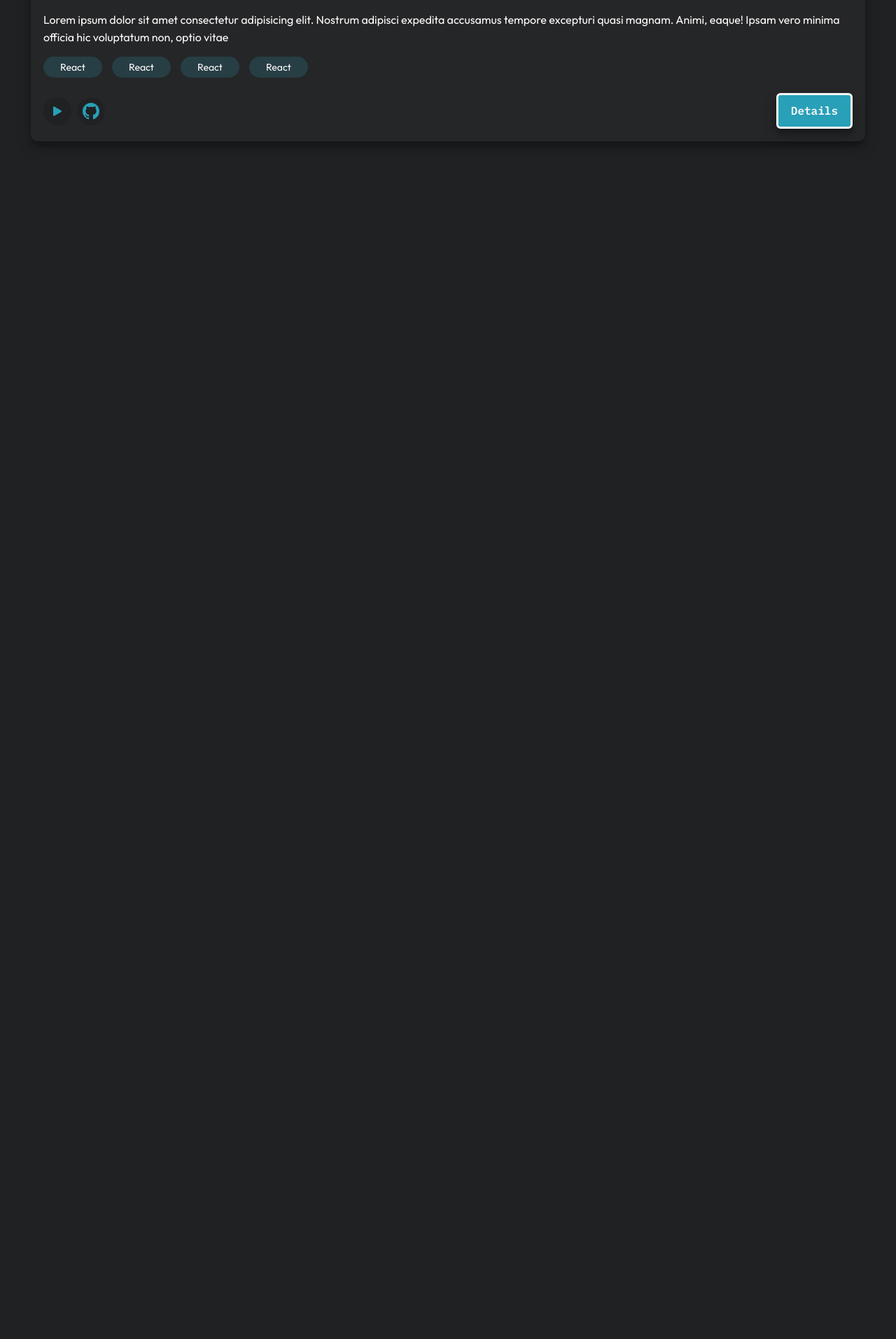
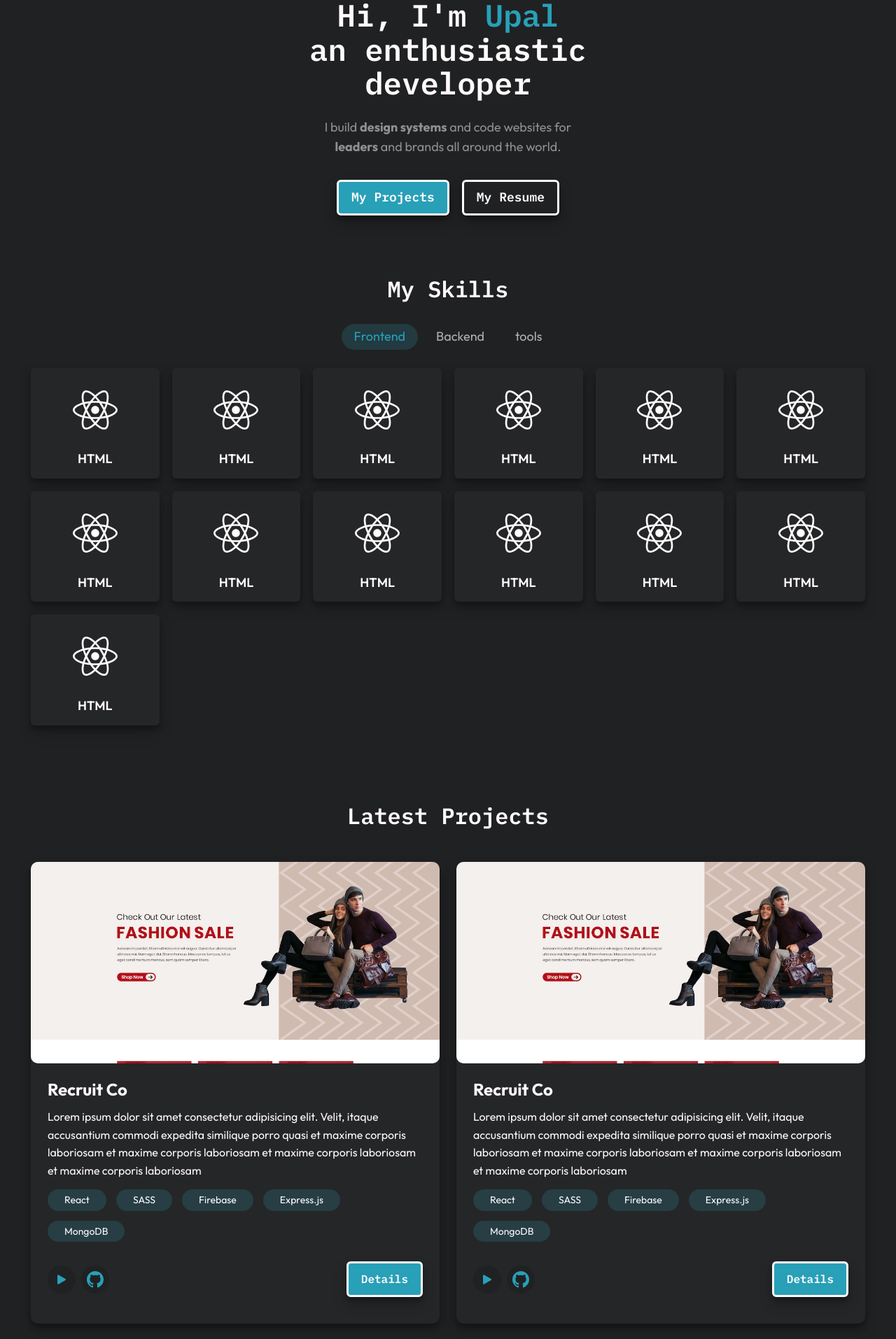
Before and after one commit to UpalBarua/my-portfolio, a Next.js app: page / in a window 1280 px wide. Shown: the part 386-2300 px from the top of the page at 70% size. Before the commit the page ends 800 px from the top, so only its background shows below. Built offline with nearby package versions, Linux system fonts and the light colour scheme.

Commit message:
added ProjectCard and refactored latest projects section

```diff
--- /dev/null
+++ b/components/Footer/Footer.tsx
@@ -0,0 +1,5 @@
+import styles from './Footer.module.scss';
+
+export const Footer = () => {
+  return <div>Footer</div>;
+};
--- a/components/LatestProjects/LatestProjects.module.scss
+++ b/components/LatestProjects/LatestProjects.module.scss
@@ -1,62 +1,22 @@
+@use '../../styles/mixins' as *;
+
 .LatestProjects {
+  display: grid;
+  place-items: center;
   padding-block: var(--spacing-800);
-}
 
-.ProjectCard {
-  background-color: var(--color-dark-400);
-  border-radius: 10px;
-  box-shadow: var(--box-shadow);
-
-  .Image {
-    height: 14rem;
-    width: 100%;
-    object-fit: cover;
-    object-position: center;
-    border-radius: 10px;
+  > button {
+    margin-top: var(--spacing-700);
   }
 
-  .Body {
+  .Grid {
     display: grid;
-    gap: var(--spacing-300);
-    padding: var(--spacing-400);
-  }
+    grid-template-columns: 1fr;
+    gap: var(--spacing-500);
+    padding-block: var(--spacing-500);
 
-  .Title {
-    font-size: var(--fs-600);
-    font-weight: var(--fw-bold);
-  }
-
-  .TechStack {
-    display: flex;
-    flex-wrap: wrap;
-    gap: var(--spacing-300);
-
-    > span {
-      padding: var(--spacing-100) var(--spacing-500);
-      border-radius: 100vmin;
-      font-size: var(--fs-300);
-      background-color: hsla(190, 64%, 44%, 20%);
-    }
-  }
-
-  .Footer {
-    display: flex;
-    justify-content: space-between;
-    align-items: center;
-    margin-top: var(--spacing-200);
-
-    .Links {
-      display: flex;
-      gap: var(--spacing-200);
-    }
-
-    .Link {
-      display: inline-flex;
-      padding: var(--spacing-200);
-      border-radius: 50%;
-      font-size: var(--fs-600);
-      background-color: var(--color-dark-500);
-      color: var(--color-accent-400);
+    @include mq('md') {
+      grid-template-columns: repeat(2, 1fr);
     }
   }
 }
--- a/components/LatestProjects/LatestProjects.tsx
+++ b/components/LatestProjects/LatestProjects.tsx
@@ -1,20 +1,19 @@
-import Image from 'next/image';
-import Link from 'next/link';
 import { Title } from '../UI/Title/Title';
+import { ProjectCard } from '../ProjectCard/ProjectCard';
 import { Button } from '../UI/Button/Button';
-import { BsFillPlayFill, BsGithub } from 'react-icons/bs';
 import styles from './LatestProjects.module.scss';
 
 const PROJECTS = [
   {
     id: 0,
+    image: 'project0.webp',
     title: 'Recruit Co',
     description: {
       short:
         'Lorem ipsum dolor sit amet consectetur adipisicing elit. Velit, itaque accusantium commodi expedita similique porro quasi et maxime corporis laboriosam et maxime corporis laboriosam et maxime corporis laboriosam et maxime corporis laboriosam',
       long: 'Lorem ipsum dolor sit amet consectetur adipisicing elit. Velit, itaque accusantium commodi expedita similique porro quasi et maxime corporis laboriosam et maxime corporis laboriosam et maxime corporis laboriosam et maxime corporis laboriosam',
     },
-    stack: ['React', 'SASS', 'Firebase', 'Express.js', 'MongoDB'],
+    techStack: ['React', 'SASS', 'Firebase', 'Express.js', 'MongoDB'],
     links: {
       live: '/',
       git: '/',
@@ -22,13 +21,14 @@ const PROJECTS = [
   },
   {
     id: 1,
+    image: 'project0.webp',
     title: 'Recruit Co',
     description: {
       short:
         'Lorem ipsum dolor sit amet consectetur adipisicing elit. Velit, itaque accusantium commodi expedita similique porro quasi et maxime corporis laboriosam et maxime corporis laboriosam et maxime corporis laboriosam et maxime corporis laboriosam',
       long: 'Lorem ipsum dolor sit amet consectetur adipisicing elit. Velit, itaque accusantium commodi expedita similique porro quasi et maxime corporis laboriosam et maxime corporis laboriosam et maxime corporis laboriosam et maxime corporis laboriosam',
     },
-    stack: ['React', 'SASS', 'Firebase', 'Express.js', 'MongoDB'],
+    techStack: ['React', 'SASS', 'Firebase', 'Express.js', 'MongoDB'],
     links: {
       live: '/',
       git: '/',
@@ -41,48 +41,11 @@ export const LatestProjects = () => {
     <section className={styles.LatestProjects}>
       <Title>Latest Projects</Title>
       <div className={styles.Grid}>
-        <div className={styles.ProjectCard}>
-          <Image
-            className={styles.Image}
-            src="/project0.webp"
-            alt="Recruit Co"
-            height={500}
-            width={500}
-          />
-          <div className={styles.Body}>
-            <h3 className={styles.Title}>Recruit Co</h3>
-            <p className={styles.Description}>
-              Lorem ipsum dolor sit amet consectetur adipisicing elit. Nostrum
-              adipisci expedita accusamus tempore excepturi quasi magnam. Animi,
-              eaque! Ipsam vero minima officia hic voluptatum non, optio vitae
-            </p>
-            <div className={styles.TechStack}>
-              <span>React</span>
-              <span>React</span>
-              <span>React</span>
-              <span>React</span>
-            </div>
-            <div className={styles.Footer}>
-              <div className={styles.Links}>
-                <Link className={styles.Link} href={'/'}>
-                  <BsFillPlayFill />
-                </Link>
-                <Link className={styles.Link} href={'/'}>
-                  <BsGithub />
-                </Link>
-              </div>
-              <Button className={styles.Button} type="primary">
-                <span
-                  style={{
-                    fontSize: '1rem',
-                  }}>
-                  Details
-                </span>
-              </Button>
-            </div>
-          </div>
-        </div>
+        {PROJECTS.map((project) => (
+          <ProjectCard key={project.id} {...project} />
+        ))}
       </div>
+      <Button type="secondary">Find More</Button>
     </section>
   );
 };
--- /dev/null
+++ b/components/ProjectCard/ProjectCard.module.scss
@@ -0,0 +1,76 @@
+@use '../../styles/mixins' as *;
+
+.ProjectCard {
+  background-color: var(--color-dark-400);
+  border-radius: 10px;
+  box-shadow: var(--box-shadow);
+
+  .Image {
+    height: 14rem;
+    width: 100%;
+    object-fit: cover;
+    object-position: center;
+    border-radius: 10px;
+
+    @include mq('lg') {
+      height: 18rem;
+    }
+  }
+
+  .Body {
+    display: grid;
+    gap: var(--spacing-300);
+    padding: var(--spacing-400);
+
+    @include mq('md') {
+      padding: var(--spacing-500);
+    }
+  }
+
+  .Title {
+    font-size: var(--fs-600);
+    font-weight: var(--fw-bold);
+  }
+
+  .TechStack {
+    display: flex;
+    flex-wrap: wrap;
+    gap: var(--spacing-300);
+
+    > span {
+      padding: var(--spacing-100) var(--spacing-500);
+      border-radius: 100vmin;
+      font-size: var(--fs-300);
+      background-color: hsla(190, 64%, 44%, 20%);
+    }
+  }
+
+  .Footer {
+    display: flex;
+    justify-content: space-between;
+    align-items: center;
+    // margin-top: var(--spacing-200);
+    padding-block: var(--spacing-300);
+
+    .Links {
+      display: flex;
+      gap: var(--spacing-200);
+    }
+
+    .Link {
+      display: inline-flex;
+      padding: var(--spacing-200);
+      border-radius: 50%;
+      font-size: var(--fs-600);
+      background-color: var(--color-dark-500);
+      color: var(--color-accent-400);
+      transition: color 250ms ease-out, background-color 250ms ease-out;
+
+      &:hover,
+      &:focus {
+        background-color: var(--color-accent-400);
+        color: var(--color-light-300);
+      }
+    }
+  }
+}
--- /dev/null
+++ b/components/ProjectCard/ProjectCard.tsx
@@ -0,0 +1,67 @@
+import Image from 'next/image';
+import Link from 'next/link';
+import { Button } from '../UI/Button/Button';
+import { BsFillPlayFill, BsGithub } from 'react-icons/bs';
+import styles from './ProjectCard.module.scss';
+
+interface ProjectCardProps {
+  id: number;
+  image: string;
+  title: string;
+  description: {
+    short: string;
+    long: string;
+  };
+  techStack: string[];
+  links: {
+    live: string;
+    git: string;
+  };
+}
+
+export const ProjectCard = ({
+  image,
+  title,
+  description,
+  techStack,
+  links,
+}: ProjectCardProps) => {
+  return (
+    <div className={styles.ProjectCard}>
+      <Image
+        className={styles.Image}
+        src={`/${image}`}
+        alt={title}
+        height={500}
+        width={500}
+      />
+      <div className={styles.Body}>
+        <h3 className={styles.Title}>{title}</h3>
+        <p className={styles.Description}>{description.long}</p>
+        <div className={styles.TechStack}>
+          {techStack.map((tool, index) => (
+            <span key={index}>{tool}</span>
+          ))}
+        </div>
+        <div className={styles.Footer}>
+          <div className={styles.Links}>
+            <Link className={styles.Link} href={links.live}>
+              <BsFillPlayFill />
+            </Link>
+            <Link className={styles.Link} href={links.git}>
+              <BsGithub />
+            </Link>
+          </div>
+          <Button className={styles.Button} type="primary">
+            <span
+              style={{
+                fontSize: '1rem',
+              }}>
+              Details
+            </span>
+          </Button>
+        </div>
+      </div>
+    </div>
+  );
+};
--- a/components/UI/Button/Button.tsx
+++ b/components/UI/Button/Button.tsx
@@ -4,7 +4,6 @@ import styles from './Button.module.scss';
 interface ButtonProps {
   children: ReactNode;
   type: 'primary' | 'secondary';
-  className: string;
 }
 
 export const Button = ({ children, type }: ButtonProps) => {
--- a/pages/index.tsx
+++ b/pages/index.tsx
@@ -7,9 +7,9 @@ import { LatestProjects } from '@/components/LatestProjects/LatestProjects';
 export default function Home() {
   return (
     <Container>
-      {/* <Header />
+      <Header />
       <Hero />
-      <Skills /> */}
+      <Skills />
       <LatestProjects />
     </Container>
   );
```
Also changed, not shown: components/Footer/Footer.module.scss (added).
